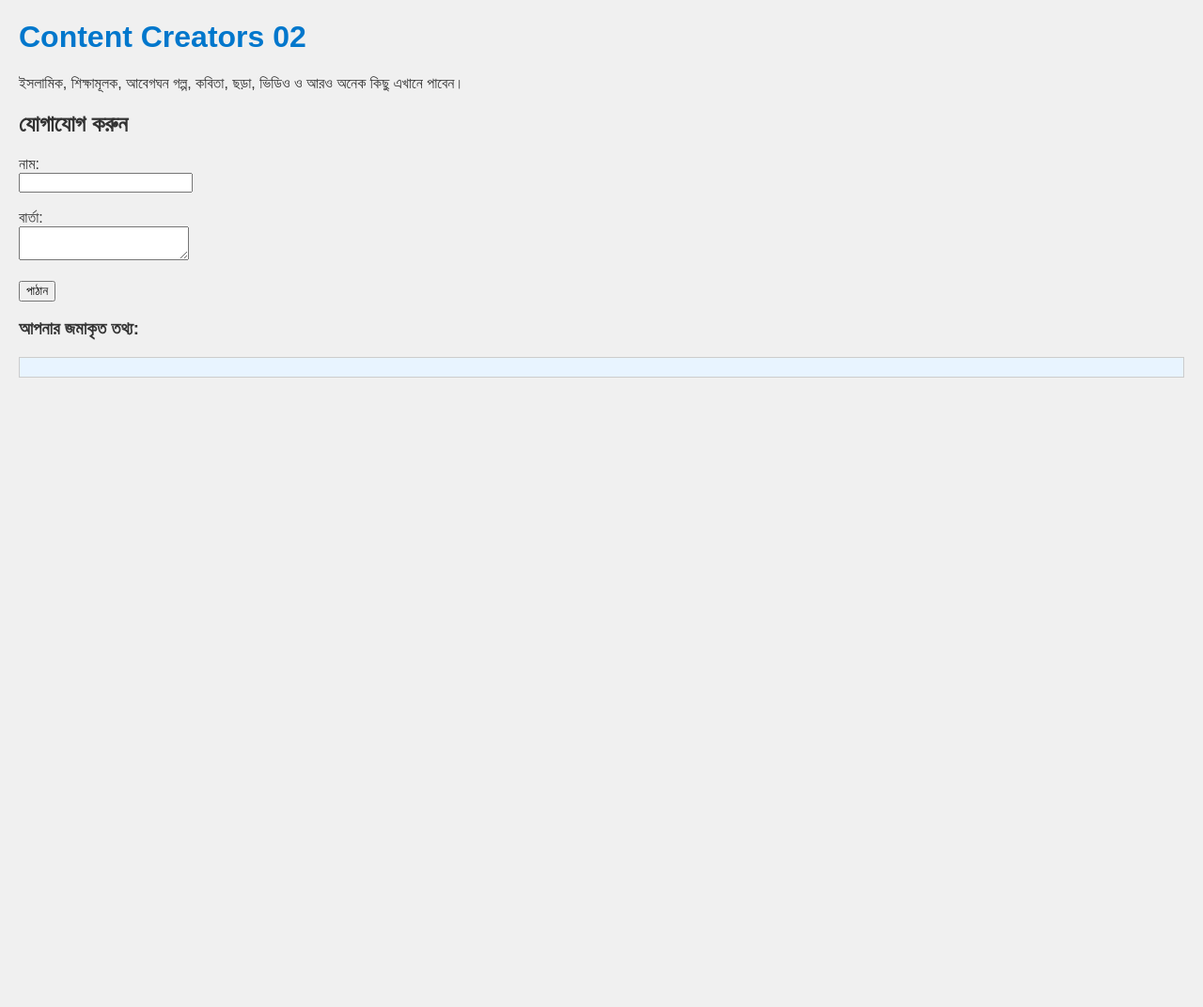
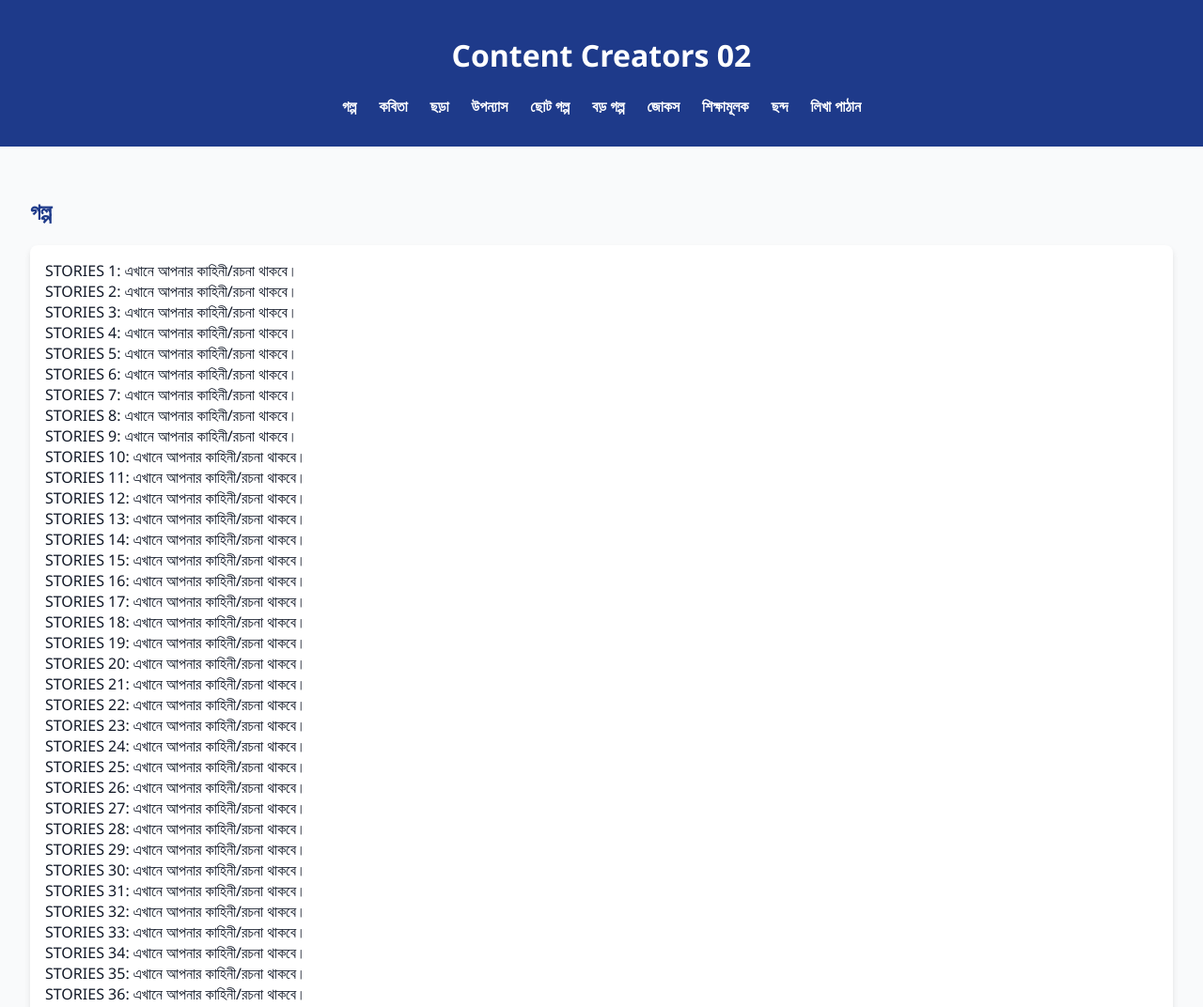
Before and after one commit to contentcreators02/Contentcreators02, a plain HTML site: page index.html in a window 1280 px wide. Shown: the top 1072 px of the page at 94% size. Before the commit the page ends 800 px from the top, so only its background shows below. Drawn offline with Linux system fonts and the light colour scheme.

Commit message:
Add files via upload

```diff
--- a/index.html
+++ b/index.html
@@ -3,29 +3,60 @@
 <html lang="bn">
 <head>
   <meta charset="UTF-8" />
-  <meta name="viewport" content="width=device-width, initial-scale=1" />
-  <title>Content Creators 02 - বাংলা শিক্ষামূলক কনটেন্ট</title>
-  <meta name="description" content="Content Creators 02 - ইসলামিক, শিক্ষামূলক গল্প, কবিতা, ছড়া ও মোটিভেশনাল ভিডিওর বাংলা ওয়েবসাইট।">
-  <meta name="keywords" content="Content Creators 02, ইসলামিক গল্প, শিক্ষামূলক গল্প, বাংলা কবিতা, ছড়া, মোটিভেশনাল ভিডিও, Bengali content, Islamic stories, educational stories, বাংলা ওয়েবসাইট">
-  <meta name="author" content="JR Jewel Islam Rafi">
-  <meta name="robots" content="index, follow">
+  <meta name="viewport" content="width=device-width, initial-scale=1.0"/>
+  <title>Content Creators 02</title>
   <link rel="stylesheet" href="style.css" />
 </head>
 <body>
-  <h1>Content Creators 02</h1>
-  <p>ইসলামিক, শিক্ষামূলক, আবেগঘন গল্প, কবিতা, ছড়া, ভিডিও ও আরও অনেক কিছু এখানে পাবেন।</p>
+  <header>
+    <h1>Content Creators 02</h1>
+    <nav>
+      <ul>
+        <li><a href="#stories">গল্প</a></li>
+        <li><a href="#poems">কবিতা</a></li>
+        <li><a href="#rhymes">ছড়া</a></li>
+        <li><a href="#novels">উপন্যাস</a></li>
+        <li><a href="#short-stories">ছোট গল্প</a></li>
+        <li><a href="#long-stories">বড় গল্প</a></li>
+        <li><a href="#jokes">জোকস</a></li>
+        <li><a href="#educational">শিক্ষামূলক</a></li>
+        <li><a href="#rhythms">ছন্দ</a></li>
+        <li><a href="#submit">লিখা পাঠান</a></li>
+      </ul>
+    </nav>
+  </header>
 
-  <h2>যোগাযোগ করুন</h2>
-  <form id="contactForm">
-    <label for="name">নাম:</label><br>
-    <input type="text" id="name" name="name" required><br><br>
-    <label for="message">বার্তা:</label><br>
-    <textarea id="message" name="message" required></textarea><br><br>
-    <button type="submit">পাঠান</button>
-  </form>
+  <main>
+    <section id="stories"><h2>গল্প</h2><div class="content-list"></div></section>
+    <section id="poems"><h2>কবিতা</h2><div class="content-list"></div></section>
+    <section id="rhymes"><h2>ছড়া</h2><div class="content-list"></div></section>
+    <section id="novels"><h2>উপন্যাস</h2><div class="content-list"></div></section>
+    <section id="short-stories"><h2>ছোট গল্প</h2><div class="content-list"></div></section>
+    <section id="long-stories"><h2>বড় গল্প</h2><div class="content-list"></div></section>
+    <section id="jokes"><h2>জোকস</h2><div class="content-list"></div></section>
+    <section id="educational"><h2>শিক্ষামূলক</h2><div class="content-list"></div></section>
+    <section id="rhythms"><h2>ছন্দ</h2><div class="content-list"></div></section>
 
-  <h3>আপনার জমাকৃত তথ্য:</h3>
-  <div id="storedData" style="background: #e8f4ff; padding: 10px; border: 1px solid #ccc;"></div>
+    <section id="submit">
+      <h2>আপনার লেখা পাঠান</h2>
+      <form id="submission-form">
+        <input type="text" id="name" placeholder="আপনার নাম" required />
+        <input type="email" id="email" placeholder="আপনার ইমেইল" required />
+        <select id="type">
+          <option value="story">গল্প</option>
+          <option value="poem">কবিতা</option>
+          <option value="joke">জোকস</option>
+          <option value="novel">উপন্যাস</option>
+        </select>
+        <textarea id="content" placeholder="আপনার লেখা এখানে লিখুন..." rows="6" required></textarea>
+        <button type="submit">পাঠান</button>
+      </form>
+    </section>
+  </main>
+
+  <footer>
+    <p>&copy; 2025 Content Creators 02 | <a href="https://www.facebook.com/profile.php?id=61575866495971" target="_blank" style="color:#fff;">আমাদের ফেসবুক পেইজ</a></p>
+  </footer>
 
   <script src="script.js"></script>
 </body>
--- a/script.js
+++ b/script.js
@@ -1,21 +1,40 @@
 
-document.getElementById("contactForm").addEventListener("submit", function(e) {
-  e.preventDefault();
-  const name = document.getElementById("name").value;
-  const message = document.getElementById("message").value;
-  const formData = { name, message };
-  localStorage.setItem("contactFormData", JSON.stringify(formData));
-  alert("আপনার বার্তা LocalStorage এ সংরক্ষিত হয়েছে।");
-  displayStoredData();
+document.addEventListener('DOMContentLoaded', () => {
+  loadContents();
+  const form = document.querySelector('#submission-form');
+  if (form) {
+    form.addEventListener('submit', handleSubmit);
+  }
 });
 
-function displayStoredData() {
-  const data = JSON.parse(localStorage.getItem("contactFormData"));
-  if (data) {
-    document.getElementById("storedData").innerHTML =
-      `<p><strong>নাম:</strong> ${data.name}</p><p><strong>বার্তা:</strong> ${data.message}</p>`;
+function loadContents() {
+  const sections = [
+    'stories', 'poems', 'rhymes', 'novels', 'short-stories', 'long-stories', 'jokes', 'educational', 'rhythms'
+  ];
+
+  sections.forEach(section => {
+    const container = document.querySelector(`#${section} .content-list`);
+    if (container) {
+      for (let i = 1; i <= 40; i++) {
+        const item = document.createElement('div');
+        item.textContent = `${section.replace('-', ' ').toUpperCase()} ${i}: এখানে আপনার কাহিনী/রচনা থাকবে।`;
+        container.appendChild(item);
+      }
+    }
+  });
+}
+
+function handleSubmit(e) {
+  e.preventDefault();
+  const name = document.querySelector('#name').value;
+  const email = document.querySelector('#email').value;
+  const type = document.querySelector('#type').value;
+  const content = document.querySelector('#content').value;
+
+  if (name && email && content) {
+    alert("আপনার লেখা জমা হয়েছে! ধন্যবাদ।");
+    e.target.reset();
+  } else {
+    alert("সব ফিল্ড পূরণ করুন।");
   }
 }
-
-// Display stored data on load
-window.onload = displayStoredData;
--- a/style.css
+++ b/style.css
@@ -1,10 +1,93 @@
+
+:root {
+  --primary-color: #1e3a8a;
+  --background-color: #f9fafb;
+  --text-color: #111827;
+  --accent-color: #f59e0b;
+}
 
 body {
-  font-family: Arial, sans-serif;
-  background-color: #f0f0f0;
-  margin: 20px;
-  color: #333;
+  font-family: 'Segoe UI', Tahoma, Geneva, Verdana, sans-serif;
+  margin: 0;
+  background-color: var(--background-color);
+  color: var(--text-color);
 }
-h1 {
-  color: #0077cc;
+
+header {
+  background-color: var(--primary-color);
+  color: white;
+  padding: 1rem;
+  text-align: center;
 }
+
+nav ul {
+  list-style: none;
+  display: flex;
+  justify-content: center;
+  padding: 0;
+  gap: 1.5rem;
+}
+
+nav a {
+  color: white;
+  text-decoration: none;
+  font-weight: bold;
+}
+
+section {
+  padding: 2rem;
+  border-bottom: 1px solid #e5e7eb;
+}
+
+h2 {
+  color: var(--primary-color);
+}
+
+.content-list {
+  margin-top: 1rem;
+  background: #ffffff;
+  border-radius: 8px;
+  padding: 1rem;
+  box-shadow: 0 4px 6px rgba(0, 0, 0, 0.1);
+}
+
+form {
+  display: flex;
+  flex-direction: column;
+  gap: 1rem;
+  max-width: 500px;
+  margin: 0 auto;
+}
+
+input, textarea, select, button {
+  padding: 0.8rem;
+  border: 1px solid #d1d5db;
+  border-radius: 6px;
+  font-size: 1rem;
+}
+
+button {
+  background-color: var(--accent-color);
+  color: white;
+  cursor: pointer;
+  transition: background-color 0.3s ease;
+}
+
+button:hover {
+  background-color: #d97706;
+}
+
+footer {
+  text-align: center;
+  background: var(--primary-color);
+  color: white;
+  padding: 1rem;
+  font-size: 0.9rem;
+}
+
+@media (max-width: 768px) {
+  nav ul {
+    flex-direction: column;
+    gap: 0.8rem;
+  }
+}
```
